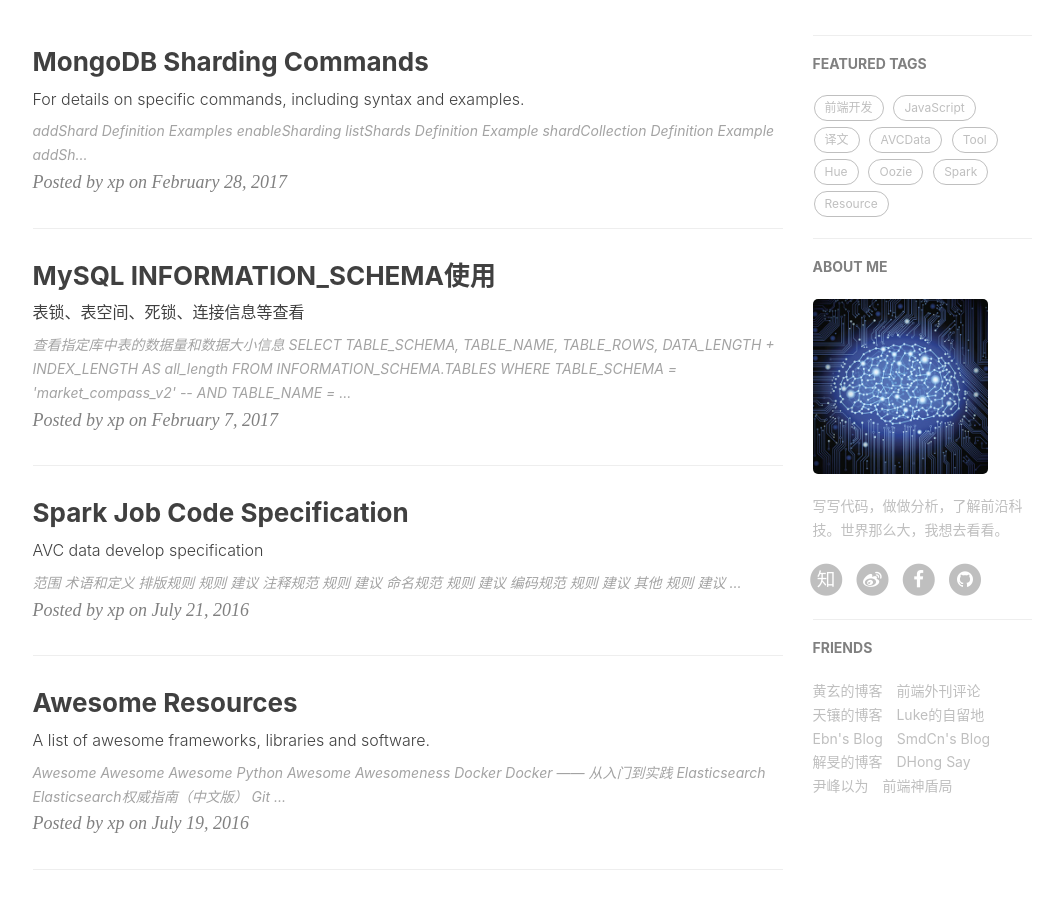
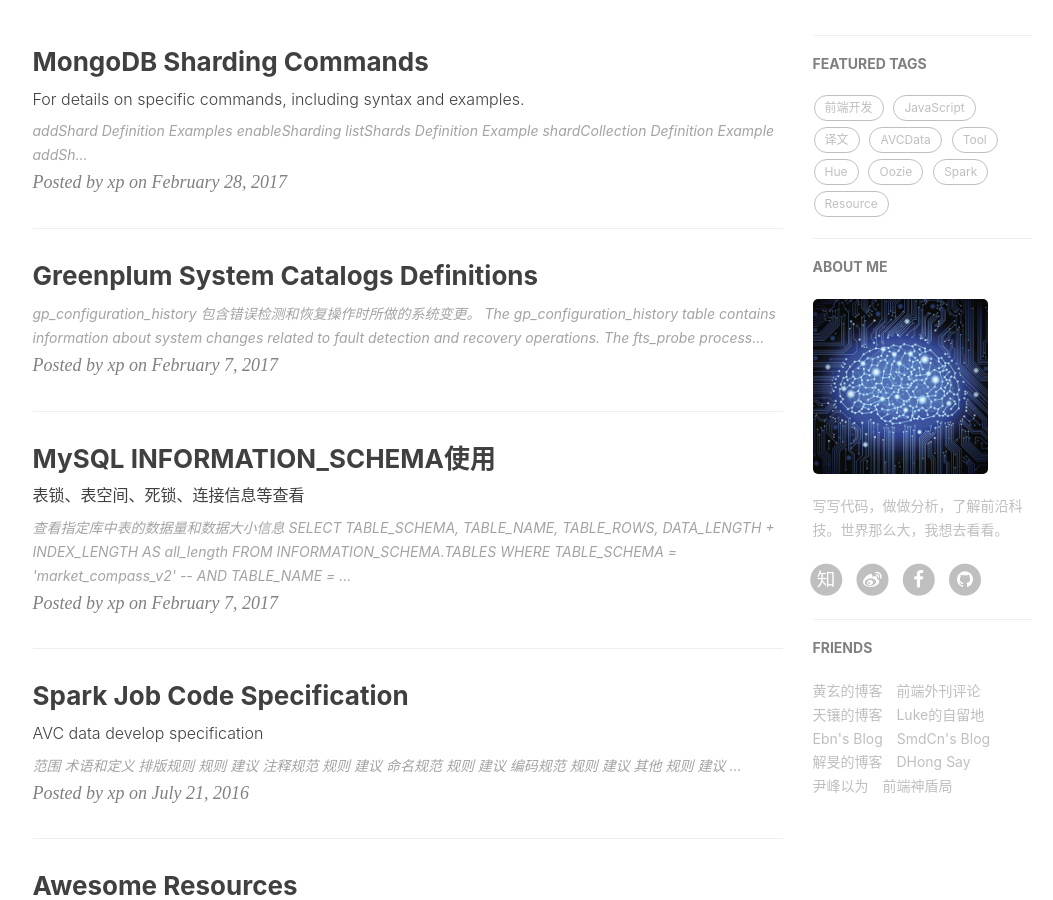
Before and after one commit to shoppingwang/shoppingwang.github.io, a Jekyll site: the page built from index.html, in a window 1280 px wide and 900 px high, scrolled down 423 px. Shown: the whole window, without its empty margins (135-1188 px from the left). Built offline with Jekyll 4.4.1, drawn with Linux system fonts in a browser that asks for light colours; nearby versions of some CDN libraries; the list of posts is cut into pages by our own code; comment, search, counter and statistics services are not loaded; some of the changed text lies outside the part shown.

Commit message:
增加GP表标注信息

```diff
--- a/_posts/2016-07-21-spark-code-specification.markdown
+++ b/_posts/2016-07-21-spark-code-specification.markdown
@@ -337,7 +337,7 @@
 /**
  * 注释内容
  */
-private val logType:String
+private val logType: String
 
 /**
  * 注释内容
--- /dev/null
+++ b/_posts/2017-06-26-Greenplum-System-Catalogs-Definitions.markdown
@@ -0,0 +1,23 @@
+---
+layout:     post
+title:      "Greenplum System Catalogs Definitions"
+subtitle:   ""
+date:       2017-02-07
+author:     "xp"
+header-img: "img/post-bg-alitrip.jpg"
+header-mask: 0.3
+catalog:    true
+tags:
+    - Greenplum
+    - Tool
+---
+
+## gp\_configuration\_history
+包含错误检测和恢复操作时所做的系统变更。
+
+The **gp\_configuration\_history** table contains information about system changes related to fault detection and recovery operations. The fts_probe process logs data to this table, as do certain related management utilities such as `gpcheck`, `gprecoverseg`, and `gpinitsystem`. For example, when you add a new segment and mirror segment to the system, records for these events are logged to gp\_configuration\_history.
+
+## gp\_db\_interfaces
+包含segmengs节点网络相关的一些信息。
+
+The **gp\_db\_interfaces** table contains information about the relationship of segments to network interfaces. This information, joined with data from *gp\_interfaces*, is used by the system to optimize the usage of available network interfaces for various purposes, including fault detection.
```
Also changed, not shown: other parts of _posts/2016-07-21-spark-code-specification.markdown (+1 -2 lines).
